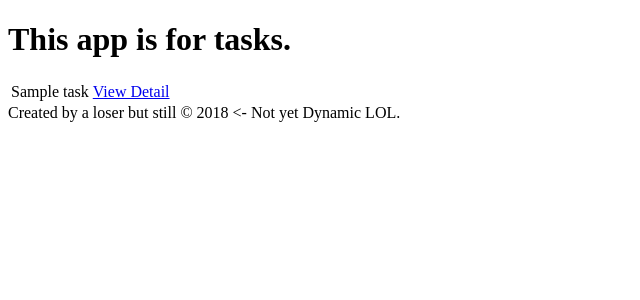
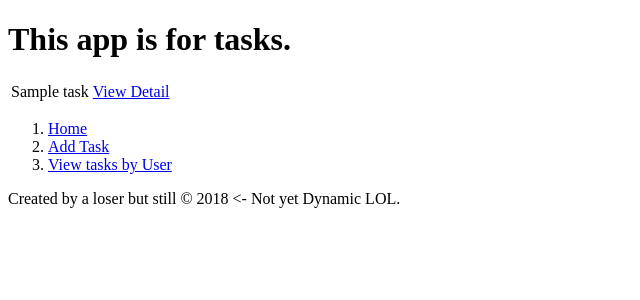
Before and after one commit to petrosky/cruddy, a Django app: page /cruddy/ in a window 1280 px wide. Shown: the top 300 px of the page, without its empty margins (0-640 px from the left). Run offline with Django 3.2, Linux system fonts and the light colour scheme; tables that the repository leaves empty hold one stand-in row (values such as "Sample post").

Commit message:
Commit from VGC added footer.

```diff
--- a/cruddy/forms.py
+++ b/cruddy/forms.py
@@ -1,7 +1,5 @@
 from django.forms import ModelForm
-from django import forms
 from .models import Task, Users
-from django.forms import inlineformset_factory
 
 
 class TaskForm(ModelForm):
--- a/cruddy/templates/cruddy/footer.html
+++ b/cruddy/templates/cruddy/footer.html
@@ -1,3 +1,10 @@
-<div>Created by a loser but still &copy; 2018 <- Not yet Dynamic LOL.</div>
+<div id="footer">
+   <ol>
+        <li><a href="/cruddy/">Home</a></li>
+        <li><a href="/cruddy/add_task">Add Task</a></li>
+        <li><a href="/cruddy/tasks_by_user">View tasks by User</a></li>
+    </ol>
+    Created by a loser but still &copy; 2018 <- Not yet Dynamic LOL.
+</div>
 </body>
 </html>
```
